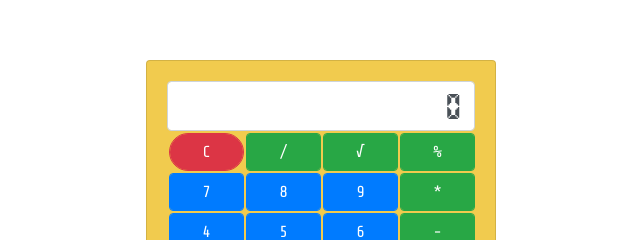
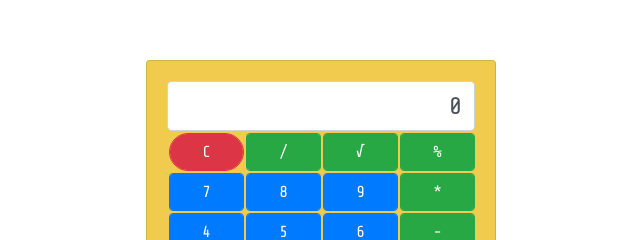
Before and after one commit to SergeyMukhinDev/calculate, a plain HTML site: page index.html in a window 1280 px wide. Shown: the part 166-406 px from the top of the page, 319-959 px from the left. Drawn offline with nearby package versions, Linux system fonts and the light colour scheme.

Commit message:
last commit

```diff
--- a/style.css
+++ b/style.css
@@ -1,7 +1,4 @@
-@font-face {
-    font-family: 'Calculus';
-    src: url('../fonts/BittypixCountdown-92M2.ttf') format('truetype');
-  }
+
 
 .calc-row {
     height: 100vh;
@@ -11,7 +8,7 @@
     border-radius: 60px;
 }
 .input-window {
-    font-family: Calculus, Tahoma, sans-serif;
+
     text-align: end;
     font-size: x-large;
 }
```
